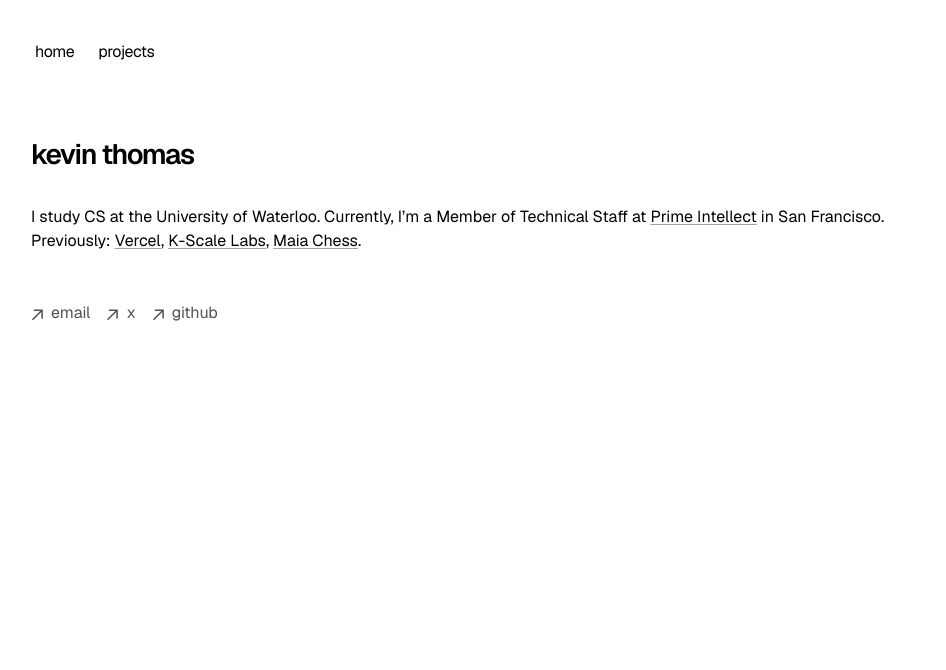
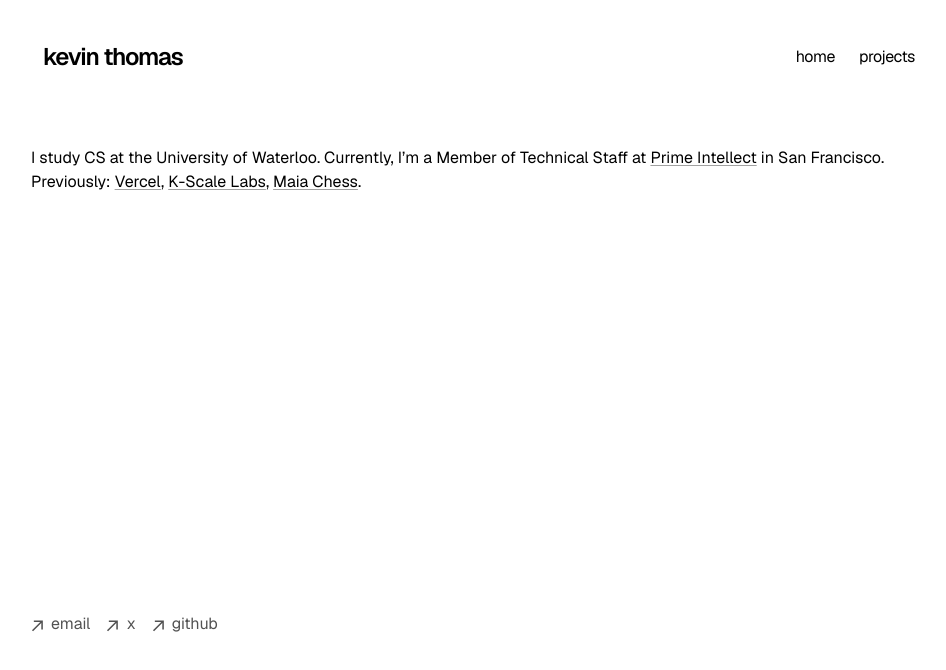
Before and after one commit to kevinjosethomas/kevinjosethomas, a Next.js app: page / in a window 1280 px wide. Shown: the top 670 px of the page, without its empty margins (161-1107 px from the left). Built offline with nearby package versions, Linux system fonts and the light colour scheme; no server answers.

Commit message:
header: name left, nav links right; anchor footer to viewport bottom

```diff
--- a/app/(main)/layout.tsx
+++ b/app/(main)/layout.tsx
@@ -8,9 +8,9 @@ export default function MainLayout({
 }>) {
   return (
     <div className="mx-4 mt-8 max-w-4xl lg:mx-auto">
-      <main className="mt-6 flex min-w-0 flex-auto flex-col px-2 md:px-0">
+      <main className="mt-6 flex min-h-[calc(100vh-8rem)] min-w-0 flex-col px-2 md:px-0">
         <Header />
-        {children}
+        <div className="flex-auto">{children}</div>
         <Footer />
       </main>
     </div>
--- a/app/(main)/page.tsx
+++ b/app/(main)/page.tsx
@@ -6,10 +6,7 @@ const linkClasses =
 export default function Home() {
   return (
     <section>
-      <h1 className="title mb-8 text-2xl font-semibold tracking-tighter">
-        kevin thomas
-      </h1>
-      <p className="mb-4">
+      <p>
         I study CS at the University of Waterloo. Currently, I’m a
         Member of Technical Staff at{" "}
         <Link href="/work/prime-intellect" className={linkClasses}>
--- a/components/Common/Header.tsx
+++ b/components/Common/Header.tsx
@@ -7,13 +7,18 @@ const navItems = [
 
 export default function Header() {
   return (
-    <aside className="-ml-[8px] mb-16 tracking-tight">
-      <div className="lg:sticky lg:top-20">
+    <header className="mb-16 flex items-center justify-between tracking-tight">
+      <Link
+        href="/"
+        className="hover:opacity-80 m-1 px-2 py-1 text-xl font-semibold tracking-tighter transition-all"
+      >
+        kevin thomas
+      </Link>
       <nav
-          className="fade scroll-pr-6 relative flex flex-row items-start px-0 pb-0 md:relative md:overflow-auto"
+        className="fade scroll-pr-6 relative flex flex-row items-center px-0 pb-0 md:relative md:overflow-auto"
         id="nav"
       >
-          <div className="flex flex-row space-x-0 pr-10">
+        <div className="flex flex-row space-x-0">
           {navItems.map((item) => (
             <Link
               key={item.href}
@@ -25,7 +30,6 @@ export default function Header() {
           ))}
         </div>
       </nav>
-      </div>
-    </aside>
+    </header>
   );
 }
```
Lines whose indentation alone changed are shown as unchanged.
